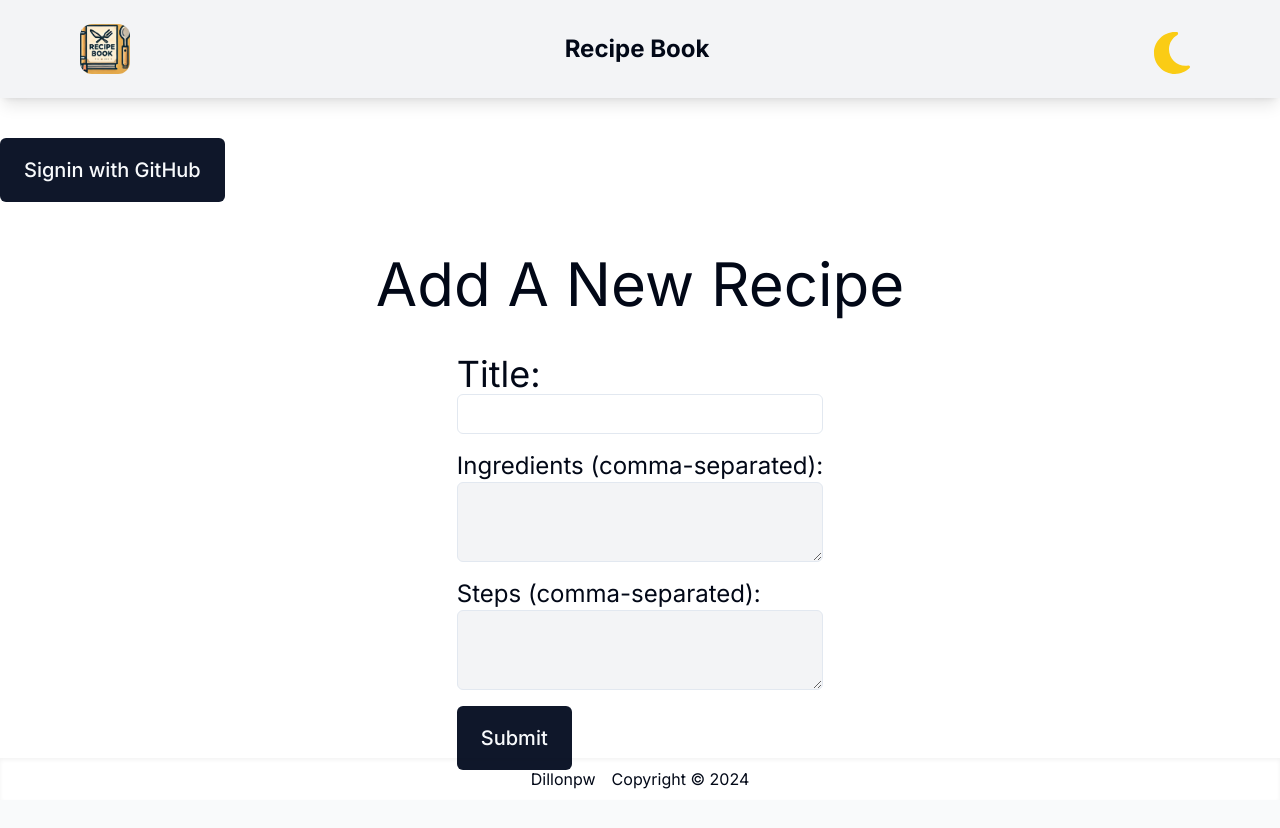
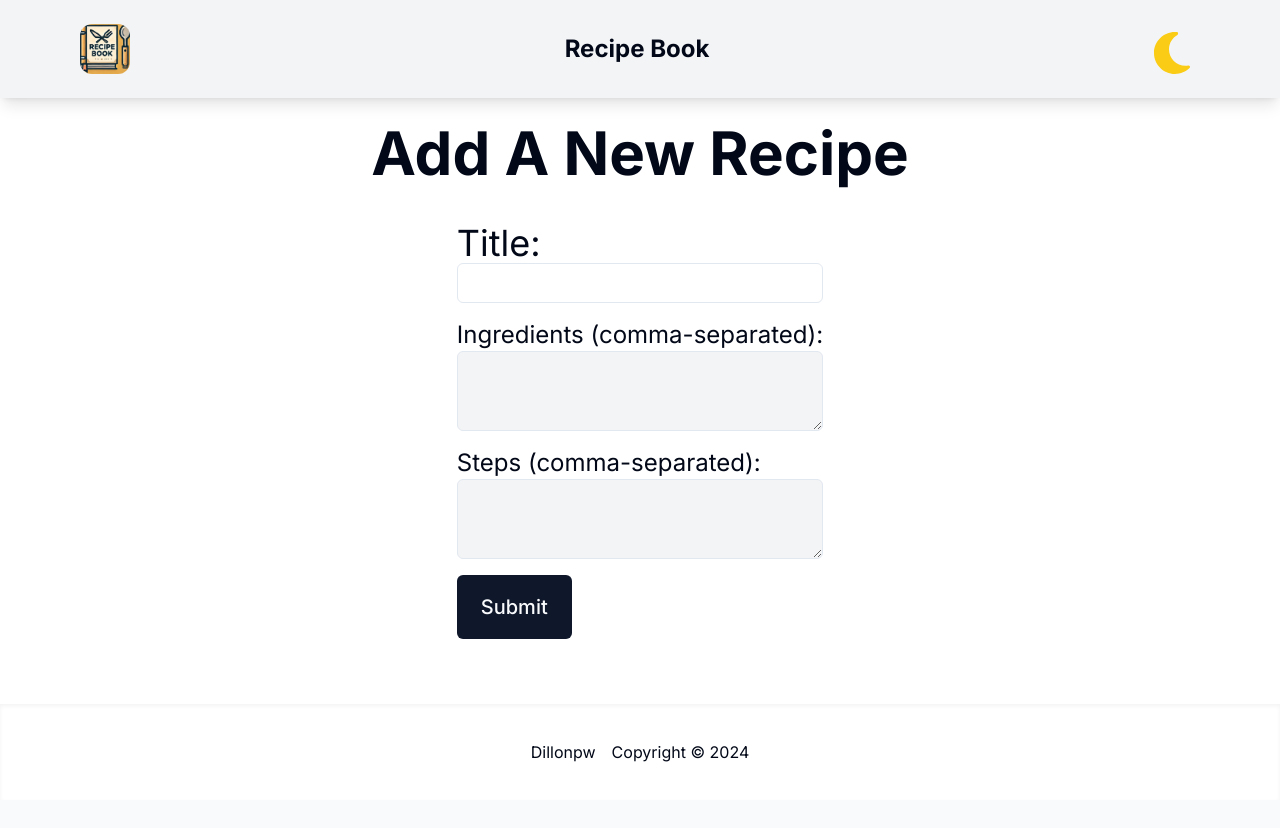
Before and after one commit to Dillonpw/recipe-book, a Next.js app: page /new-recipe in a window 1280 px wide. Shown: the top 828 px of the page. After the commit the page ends 800 px from the top, so only its background shows below. Built offline with nearby package versions, Linux system fonts and the light colour scheme; no server answers.

Commit message:
adjustments to layout

```diff
--- a/app/components/loggedIn.tsx
+++ b/app/components/loggedIn.tsx
@@ -1,12 +1,11 @@
 import { auth } from "@/auth";
 import React from "react";
-import { SignIn } from "./sign-in";
 import { SignOut } from "./signout";
 
 const LoggedIn = async () => {
   const session = await auth();
 
-  if (!session?.user) return <SignIn />;
+  if (!session?.user) return null;
 
   return (
     <div className="mt-4 flex w-full items-center justify-between px-4">
--- a/app/components/recipeForm.tsx
+++ b/app/components/recipeForm.tsx
@@ -36,7 +36,7 @@ const RecipeForm = () => {
 
   return (
     <>
-      <h1 className="text-center text-6xl">Add A New Recipe</h1>
+      <h1 className="text-center text-6xl font-bold">Add A New Recipe</h1>
       <form onSubmit={handleSubmit} className="m-10">
         <div className="mb-4">
           <label htmlFor="title" className="text-4xl">
--- a/app/page.tsx
+++ b/app/page.tsx
@@ -1,6 +1,7 @@
 import LoggedIn from "./components/loggedIn";
 import Link from "next/link";
 import { Button } from "./components/ui/button";
+import { SignIn } from "./components/sign-in";
 
 const Content = () => {
   return (
@@ -22,6 +23,8 @@ const Content = () => {
               <Link href="/recipelist">My Recipes</Link>
             </Button>
           </div>
+          <SignIn />
+
         </div>
       </div>
     </>
```
